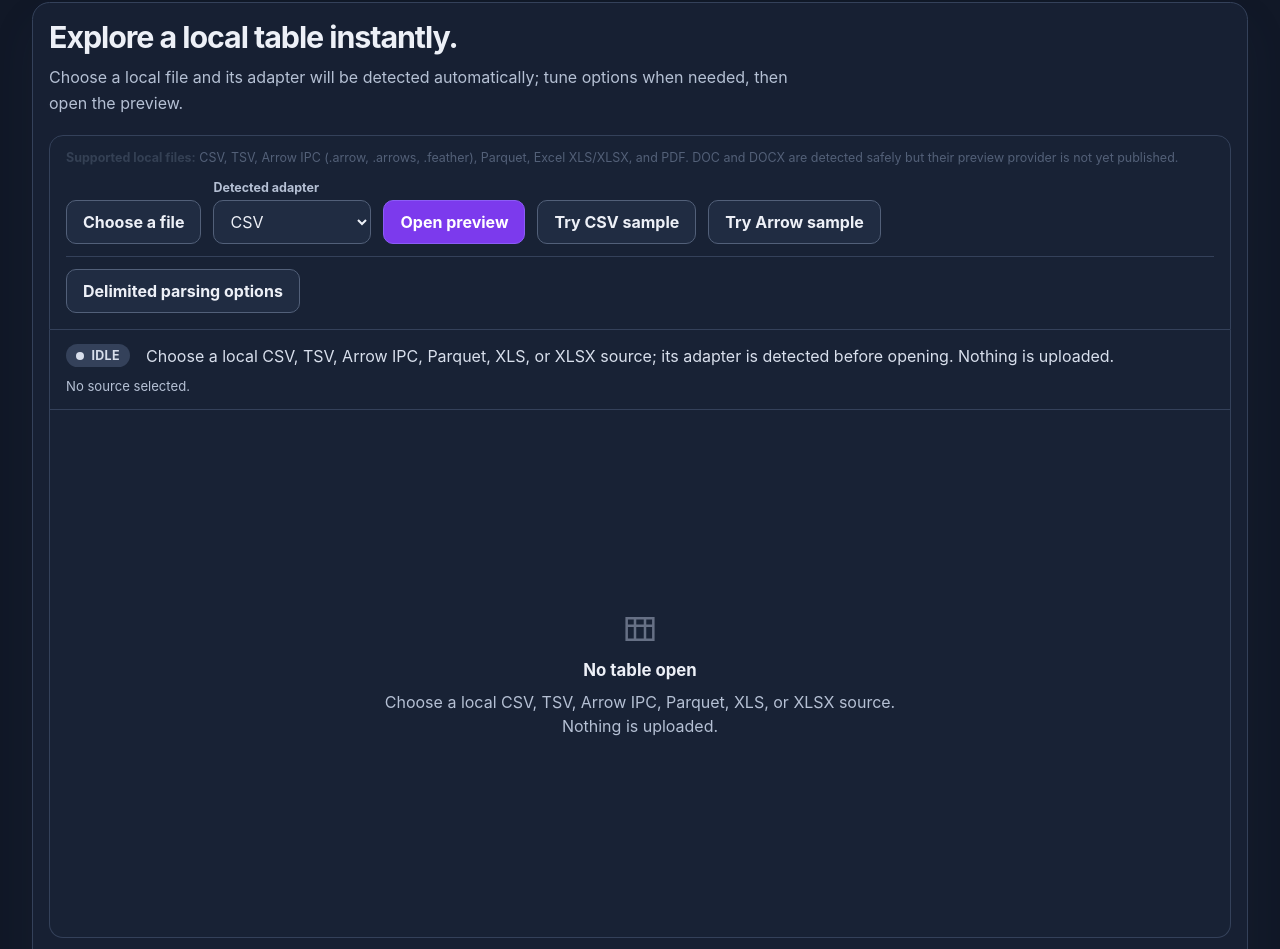
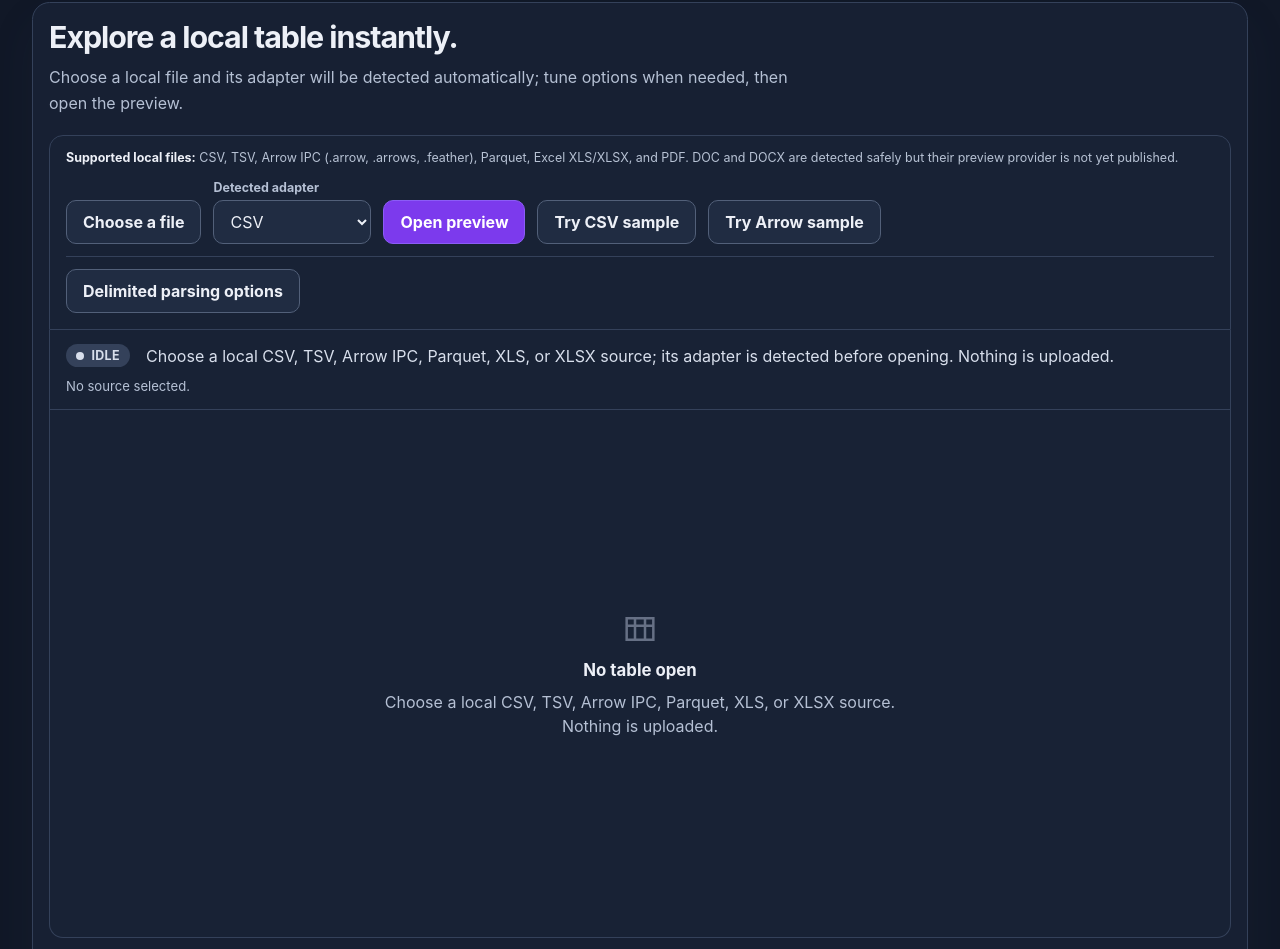
Before and after one commit to Ronbb/tabulark, a website with bundled scripts: page index.html in a window 1280 px wide. Shown: the part 1649-2598 px from the top of the page. Built offline with nearby package versions, Linux system fonts and the dark colour scheme.

Commit message:
fix: restore dark mode format text contrast

```diff
--- a/index.html
+++ b/index.html
@@ -758,6 +758,8 @@
           background: #182235;
           border-color: #34415a;
         }
+        .supported-formats { color: #b7c2d4; }
+        .supported-formats strong { color: #edf0f7; }
         button, input[type="text"], select, .file-label, summary, kbd {
           color: #edf0f7;
           background: #202c42;
```
